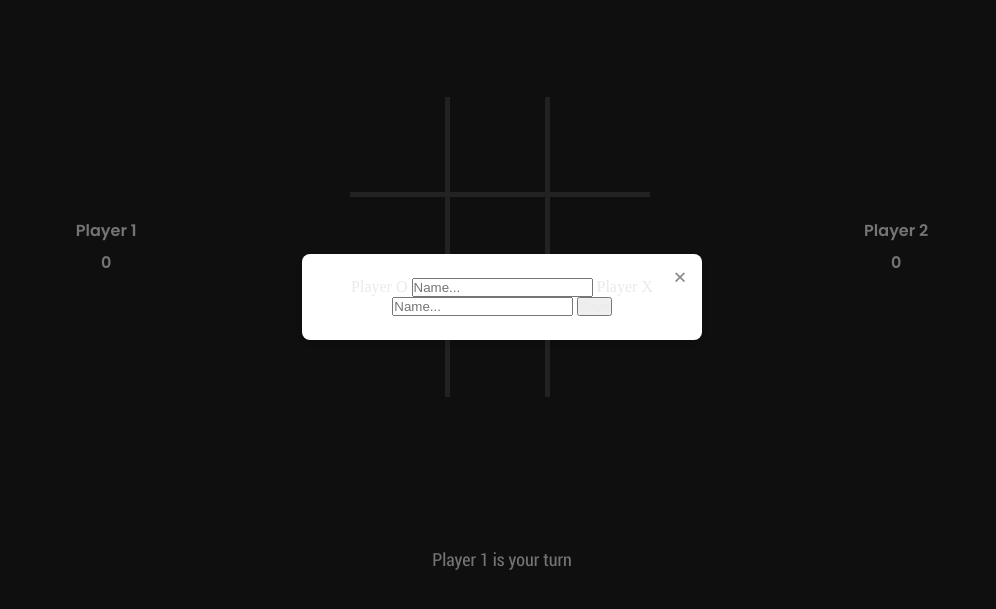
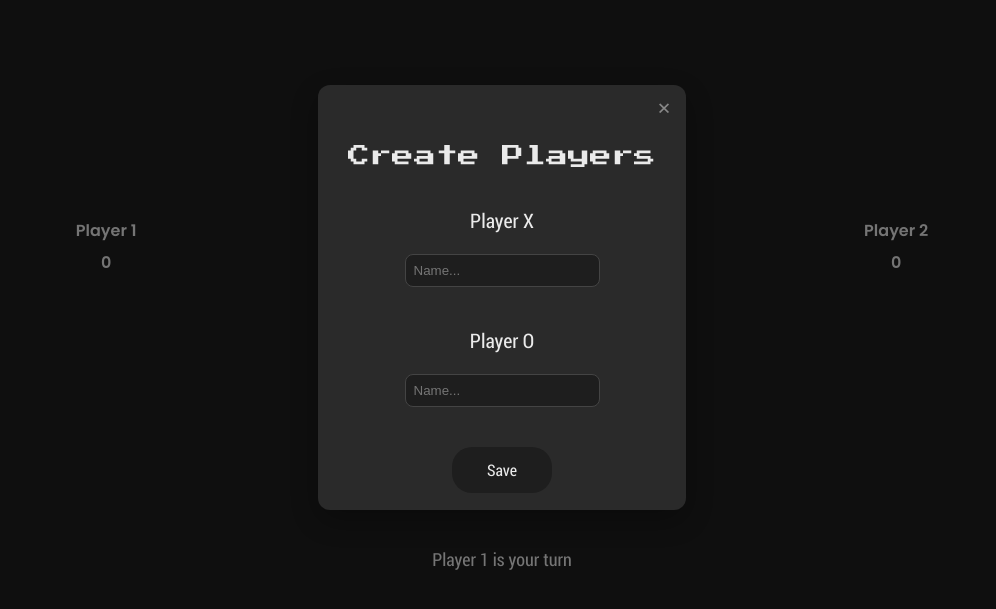
Before and after one commit to rafok69-2000/Tic-Tac-Toe, a plain HTML site: page index.html in a window 1280 px wide. Both pictures are taken after a click on the button "Write your names". Shown: the part 103-712 px from the top of the page, without its empty margins (138-1134 px from the left). Drawn offline with Linux system fonts and the light colour scheme.

Commit message:
Add styles to the modal screen

```diff
--- a/index.html
+++ b/index.html
@@ -32,9 +32,10 @@
     <div id="modal" class="modal">
         <div class="modal-content">
             <span id="close-modal" class="close-modal">&times;</span>
-            <label for="playerName1">Player O</label>
+            <span class="modal-title">Create Players</span>
+            <label for="playerName1">Player X</label>
             <input type="text" id="playerName1" placeholder="Name...">
-            <label for="playerName2">Player X</label>
+            <label for="playerName2">Player O</label>
             <input type="text" id="playerName2" placeholder="Name...">
             <button id="save">Save</button>
         </div>
--- a/script.js
+++ b/script.js
@@ -327,8 +327,6 @@ function domController() {
         const name2 = input2.value;
 
         if (name1 === '' || name2 === '') {
-            player1 = createPlayer('Player 1', 'X');
-            player2 = createPlayer('Player 2', 'O');
         } else {
             player1 = createPlayer(name1, 'X');
             player2 = createPlayer(name2, 'O');
--- a/styles.css
+++ b/styles.css
@@ -88,7 +88,7 @@ body {
     font-size: 18px;
 }
 
-.buttons{
+.buttons {
     display: flex;
     gap: 10px;
     align-items: center;
@@ -181,14 +181,44 @@ body {
 }
 
 .modal-content {
-    background-color: white;
-    padding: 24px;
+    display: flex;
+    align-items: center;
+    flex-direction: column;
+    gap: 20px;
+    min-width: 320px;
+    height: 425px;
+    padding: 40px 30px 30px;
+    background-color: #2A2A2A;
+    border-radius: 12px;
+    box-shadow: 0 10px 30px rgba(0, 0, 0, 0.3);
+    position: relative;
+
+}
+
+.modal-title {
+    margin-top: 20px ;
+    font-family: 'press_start_2pregular';
+    font-size: 22px;
+}
+
+.modal-content > label {
+    margin-top: 20px ;
+    font-family: 'roboto_condensedregular';
+    font-size: 20px;
+}
+
+input {
+    border: none;
+    background-color: var(--color-background);
+    padding: 8px;
+    border: 1px solid var(--color-lines);
     border-radius: 8px;
-    width: 90%;
-    max-width: 400px;
-    text-align: center;
-    position: relative;
-    box-shadow: 0 4px 6px rgba(0, 0, 0, 0.1);
+    color: var(--color-text);
+}
+
+input:focus {
+    outline: none;
+    border-color: #4DA3FF;
 }
 
 .close-modal {
@@ -204,3 +234,19 @@ body {
 .close-modal:hover {
     color: #333;
 }
+
+#save {
+    font-family: 'roboto_condensedregular';
+    font-size: 16px;
+    border: none;
+    padding: 12px;
+    color: var(--color-text);
+    border-radius: 20px;
+    width: 100px;
+    background-color: var(--color-background);
+    margin-top: 20px;
+}
+
+#save:hover {
+    background-color: var(--color-hover);
+}
```
